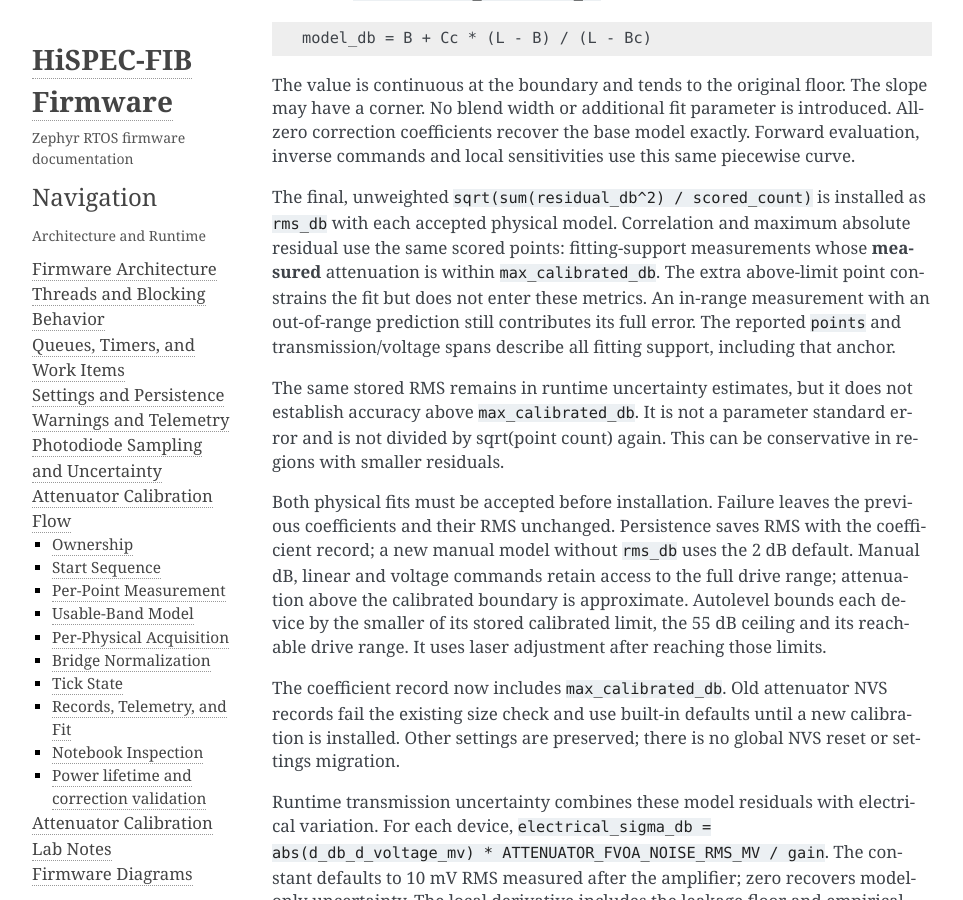
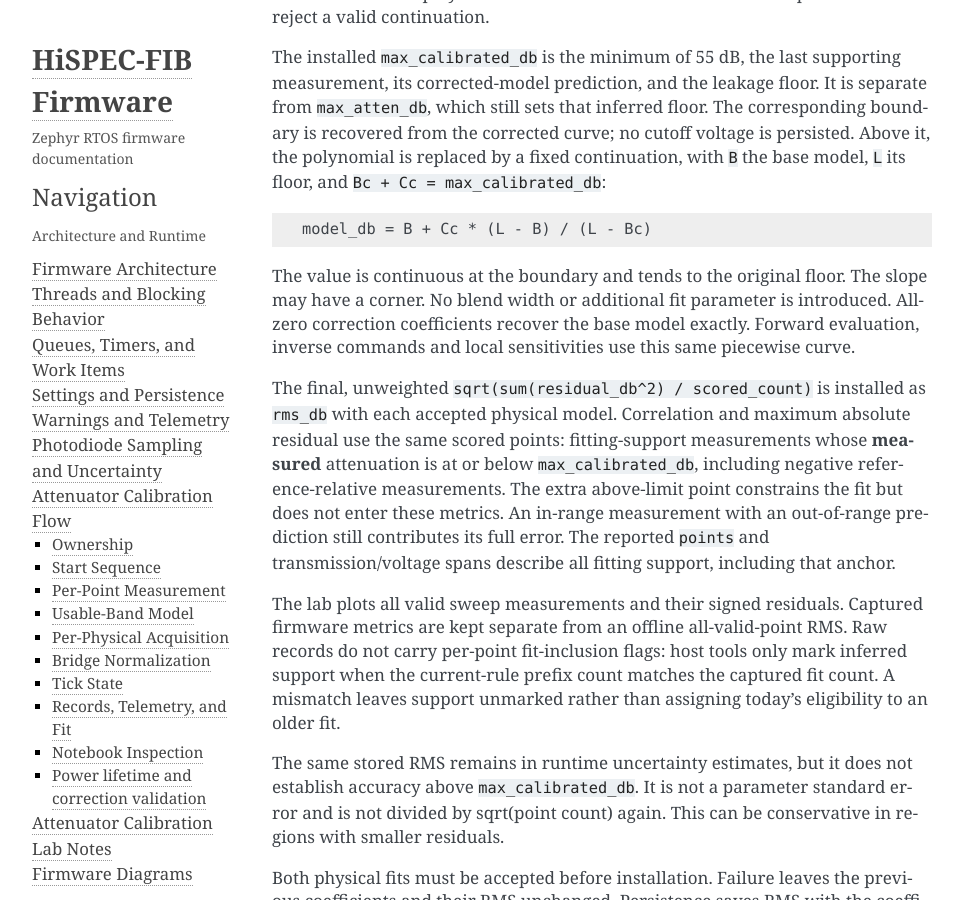
Before and after one commit to COO-Utilities/hispec-tib, a Sphinx documentation site: the page built from doc/attenuator_calibration.md, in a window 1280 px wide and 900 px high, scrolled down 7628 px. Shown: the whole window, without its empty margins (148-1111 px from the left). Built offline with Sphinx 7.4.7, drawn with Linux system fonts in a browser that asks for light colours; some of the changed text lies outside the part shown.

Commit message:
Remove upper transmission exclusion and update signed residual support
Allow valid measurements brighter than the reference to contribute signed attenuation residuals in direct fits. Updated fit inclusion rules, host tools, and documentation to reflect the removal of the `ATTEN_CAL_MAX_TX` limit. Valid points are now retained for scoring and bounds-checking while preserving RMS and model monotonicity.

````diff
--- a/doc/attenuator_calibration.md
+++ b/doc/attenuator_calibration.md
@@ -342,7 +342,15 @@
 tx = signal_mv / (reference_signal_mv * segment_scale[segment])
 ```
 
-with relative variance:
+The reference is a measured signal, so valid sweep readings can have `tx >= 1`.
+These remain fit inputs with signed measured attenuation: for example, `tx = 1.04`
+is approximately -0.17 dB relative to the reference. Removing such points would
+select only the dimmer fluctuations near the open end. Saturation and SNR checks
+still apply, and the minimum fit transmission remains `1e-10`. The physical model
+remains nonnegative and monotonic; a negative measurement contributes its full
+residual rather than being clamped to zero.
+
+The propagated relative variance is:
 
 ```text
 (sigma_tx / tx)^2 =
@@ -431,10 +439,17 @@
 The final, unweighted `sqrt(sum(residual_db^2) / scored_count)` is installed as
 `rms_db` with each accepted physical model. Correlation and maximum absolute
 residual use the same scored points: fitting-support measurements whose **measured**
-attenuation is within `max_calibrated_db`. The extra above-limit point constrains
+attenuation is at or below `max_calibrated_db`, including negative reference-relative
+measurements. The extra above-limit point constrains
 the fit but does not enter these metrics. An in-range measurement with an
 out-of-range prediction still contributes its full error. The reported `points`
 and transmission/voltage spans describe all fitting support, including that anchor.
+
+The lab plots all valid sweep measurements and their signed residuals. Captured
+firmware metrics are kept separate from an offline all-valid-point RMS. Raw records
+do not carry per-point fit-inclusion flags: host tools only mark inferred support
+when the current-rule prefix count matches the captured fit count. A mismatch
+leaves support unmarked rather than assigning today's eligibility to an older fit.
 
 The same stored RMS remains in runtime uncertainty estimates, but it does not
 establish accuracy above `max_calibrated_db`. It is not a parameter standard error
````
Also changed, not shown: doc/commands.md (+7 -3 lines), doc/human_review_required.md (+15 -0 lines), 3 other files.
